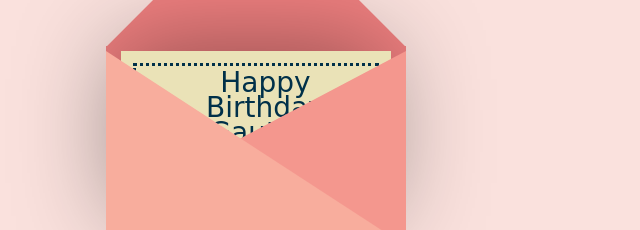
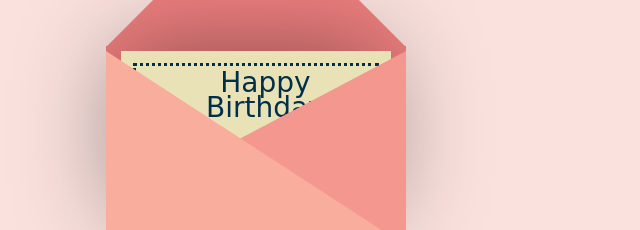
Before and after one commit to SrvDigital/card, a plain HTML site: page index.html in a window 1280 px wide. Shown: the part 292-522 px from the top of the page, 384-1024 px from the left. Drawn offline with nearby package versions, Linux system fonts and the light colour scheme.

Commit message:
Update index.html

```diff
--- a/index.html
+++ b/index.html
@@ -17,7 +17,7 @@
             <div class="envelope"></div>
             <div class="front"></div>
             <div class="card">
-                <div class="text">Happy</br> Birthday</br> Gautam</div>
+                <div class="text">Happy</br> Birthday</br> </div>
                 <div class="heart"></div>
             </div>
         </div>
```
